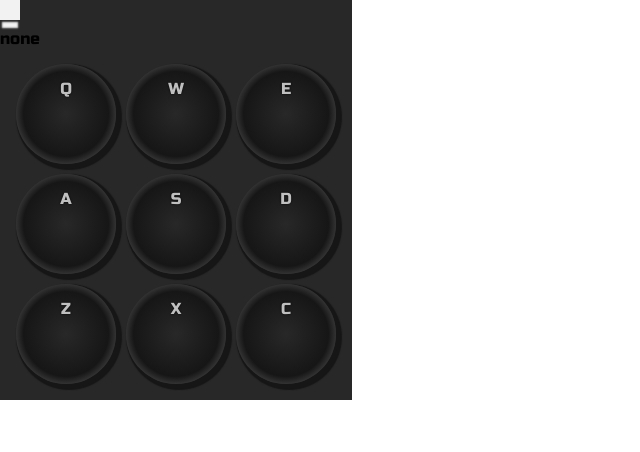
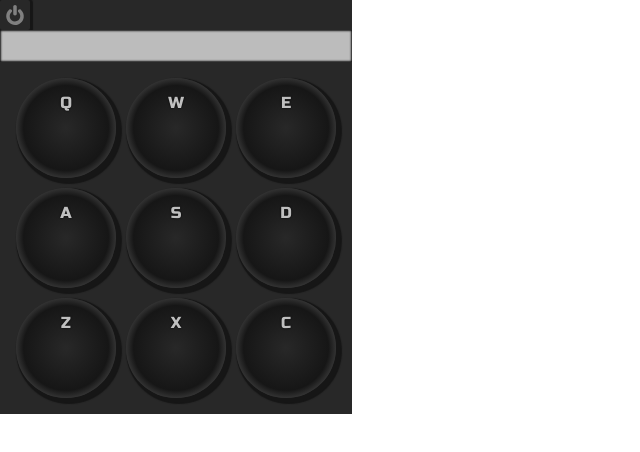
Before and after one commit to askov/drum-machine, a React app: page / in a window 1280 px wide. Shown: the whole page, without its empty margins (0-640 px from the left). Built offline with nearby package versions, Linux system fonts and the light colour scheme.

Commit message:
css, fonts

```diff
--- /dev/null
+++ b/app/assets/styles/_fonts.scss
@@ -0,0 +1,19 @@
+/* DSEG7 Classic */
+
+@font-face {
+  font-family: 'DSEG7-Classic';
+  src: url('../fonts/DSEG7Classic-Regular.woff2') format('woff2'),
+  url('../fonts/DSEG7Classic-Regular.woff') format('woff'),
+  url('../fonts/DSEG7Classic-Regular.ttf') format('truetype');
+  font-weight: normal;
+  font-style: normal;
+}
+
+@font-face {
+  font-family: 'DSEG14-Classic';
+  src: url('../fonts/DSEG14Classic-Regular.woff2') format('woff2'),
+  url('../fonts/DSEG14Classic-Regular.woff') format('woff'),
+  url('../fonts/DSEG14Classic-Regular.ttf') format('truetype');
+  font-weight: normal;
+  font-style: normal;
+}
--- a/app/styles/style.scss
+++ b/app/assets/styles/style.scss
@@ -1,21 +1,57 @@
 @import './normalize';
+@import './fonts';
+
+
+.drum-display {
+  background-color: #bcbcbc;
+
+  padding: 0 0.5em;
+  height: 2em;
+  line-height: 2em;
+  box-shadow: inset 0 0 2px 1px #161616;
+  color: #262626;
+  // font-family: 'DSEG7-Classic';
+  font-family: 'DSEG14-Classic';
+  transition-duration: 0.5s;
+  &--on {
+    background-color: #fb7c00;
+  }
+}
 
 .power-button {
   cursor: pointer;
+  transition-duration: 0.5s;
+
   width: 20px;
   height: 20px;
-  background-color: #f2f2f2;
+  box-shadow: 1px 1px 1px 2px #161616;
+  border-radius: 2px;
+  padding: 5px;
+  svg {
+    path {
+      fill: grey;
+      transition-duration: 0.5s;
+    }
+  }
+  &--on {
+    // box-shadow: none;
+  box-shadow: 1px 1px 1px 1px #161616;
+
+    background: radial-gradient(rgba(196, 255, 130, 0.5), transparent 70%);
+    svg {
+      path {
+        fill: #c4ff82;
+
+      }
+    }
+  }
 }
+
 .power-led {
   width: 20px;
   height: 10px;
-  // border-radius: 2px;
   background-color: #f2f2f2;
   box-shadow: inset 0 0 2px 2px #282828;
-  // background: radial-gradient(#282828, #161616 60%, grey);
-  // background: radial-gradient(grey, #282828);
-
-  // box-shadow: 2px 2px 1px 2px #161616;
   &--on {
     background-color: red;
   }
--- a/app/components/App.js
+++ b/app/components/App.js
@@ -1,5 +1,5 @@
 import React from 'react';
-import styles from '../styles/style.scss';
+import styles from '../assets/styles/style.scss';
 
 import { DrumMachine } from './DrumMachine';
 
--- a/app/components/Display.js
+++ b/app/components/Display.js
@@ -6,7 +6,7 @@ export class Display extends React.Component {
   }
   render() {
     return (
-      <div id="display">
+      <div className={'drum-display' + (this.props.power ? ' drum-display--on' : '')} id="display">
         {this.props.text}
       </div>
     );
--- a/app/components/DrumMachine.js
+++ b/app/components/DrumMachine.js
@@ -14,7 +14,7 @@ export class DrumMachine extends React.Component {
 
 
     this.state = {
-      display: 'none',
+      display: '',
       power: false,
       kit: [
         { key: 'Q', active: false, src: 'https://cdn.glitch.com/0966cc53-0935-45e4-9edf-7c4fa500e219%2FRX15%20CLHH.wav?1532352722339', name: 'CLHH' },
@@ -90,14 +90,19 @@ export class DrumMachine extends React.Component {
     });
   }
   handlePowerClick() {
+    const text = this.state.power ? '' : 'Welcome';
     this.setState({ power: !this.state.power });
+    this.setState({ display: text });
+
   }
   render() {
     return (
       <div id="drum-machine" className="drum-machine-body">
-        <div role="button" className="power-button" onClick={this.handlePowerClick}></div>
-        <div className={'power-led' + (this.state.power ? ' power-led--on' : '')}></div>
-        <Display text={this.state.display} />
+        <div role="button" className={'power-button' + (this.state.power ? ' power-button--on' : '')} onClick={this.handlePowerClick}>
+          <svg xmlns="http://www.w3.org/2000/svg" viewBox="0 0 512 512"><path d="M256.026 0c-24.816 0-45.004 20.188-45.004 45.004V226.02c0 24.816 20.188 45.004 45.004 45.004s45.004-20.188 45.004-45.004V45.004C301.03 20.188 280.842 0 256.026 0z" fill="#933EC5" /><path d="M406.625 118.959c-18.939-17.083-46.502-15.14-63.041 1.873-16.632 17.109-17.917 46.086 3.153 65.296 33.44 30.395 50.343 76.459 42.336 122.928-10.868 63.067-65.717 112.767-133.05 112.915-68.971.152-121.809-50.77-132.708-110.617-8.497-46.747 7.179-93.553 41.972-125.197 21.01-19.127 19.913-48.232 3.234-65.36-16.567-17.013-44.295-18.851-63.4-1.56-52.909 47.923-80.527 118.769-72.843 190.58C44.496 423.995 140.9 512 256.553 512c114.326 0 207.934-88.216 222.368-194.743 10.064-74.23-16.964-148.358-72.296-198.298z" fill="#933EC5" /></svg>
+        </div>
+        {/* <div className={'power-led' + (this.state.power ? ' power-led--on' : '')}></div> */}
+        <Display text={this.state.display} power={this.state.power} />
         <div className={'drum-pad-container' + (this.state.power ? ' drum-pad-container--on' : '')}>
           {
             this.state.kit.map(pad =>
--- a/package.json
+++ b/package.json
@@ -26,6 +26,7 @@
     "node-sass": "^4.9.2",
     "sass-loader": "^7.0.3",
     "style-loader": "^0.21.0",
+    "url-loader": "^1.0.1",
     "webpack": "^4.16.1",
     "webpack-cli": "^3.1.0",
     "webpack-dev-server": "^3.1.4"
--- a/webpack.config.js
+++ b/webpack.config.js
@@ -28,7 +28,15 @@ module.exports = {
         test: /\.js$/,
         exclude: /node_modules/,
         use: [{ loader: 'babel-loader' }]
-      }
+      },
+      {
+        test: /\.woff(2)?(\?v=[0-9]\.[0-9]\.[0-9])?$/,
+        use: ['url-loader?limit=10000&mimetype=application/font-woff'],
+      },
+      {
+        test: /\.ttf(\?v=\d+\.\d+\.\d+)?$/,
+        use: ['url-loader?limit=10000&mimetype=application/octet-stream'],
+      },
     ]
   },
   output: {
```
Also changed, not shown: app/assets/fonts/DSEG14Classic-Regular.ttf (added), app/assets/fonts/DSEG14Classic-Regular.woff (added), app/assets/fonts/DSEG14Classic-Regular.woff2 (added), app/assets/fonts/DSEG7Classic-Regular.ttf (added), app/assets/fonts/DSEG7Classic-Regular.woff (added), app/assets/fonts/DSEG7Classic-Regular.woff2 (added), app/assets/styles/_normalize.scss (renamed from app/styles/_normalize.scss), 1 other file.
